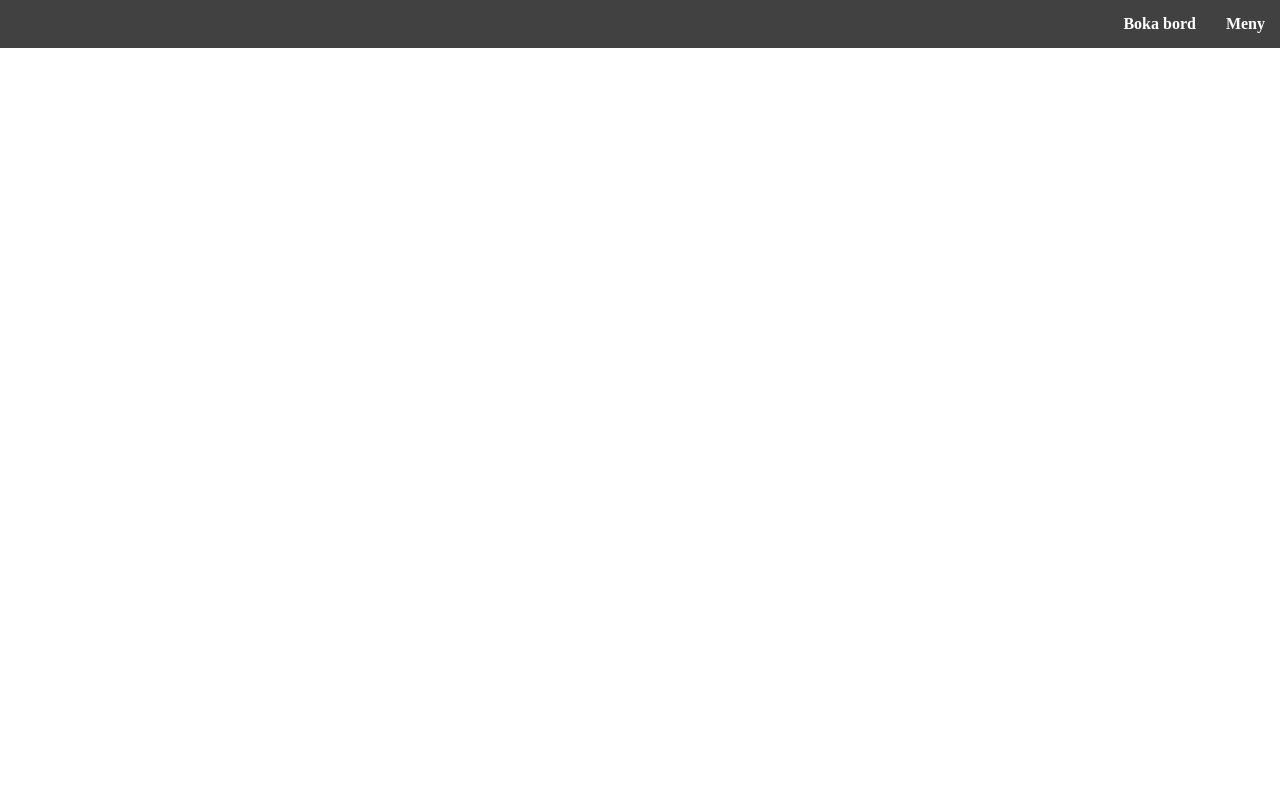
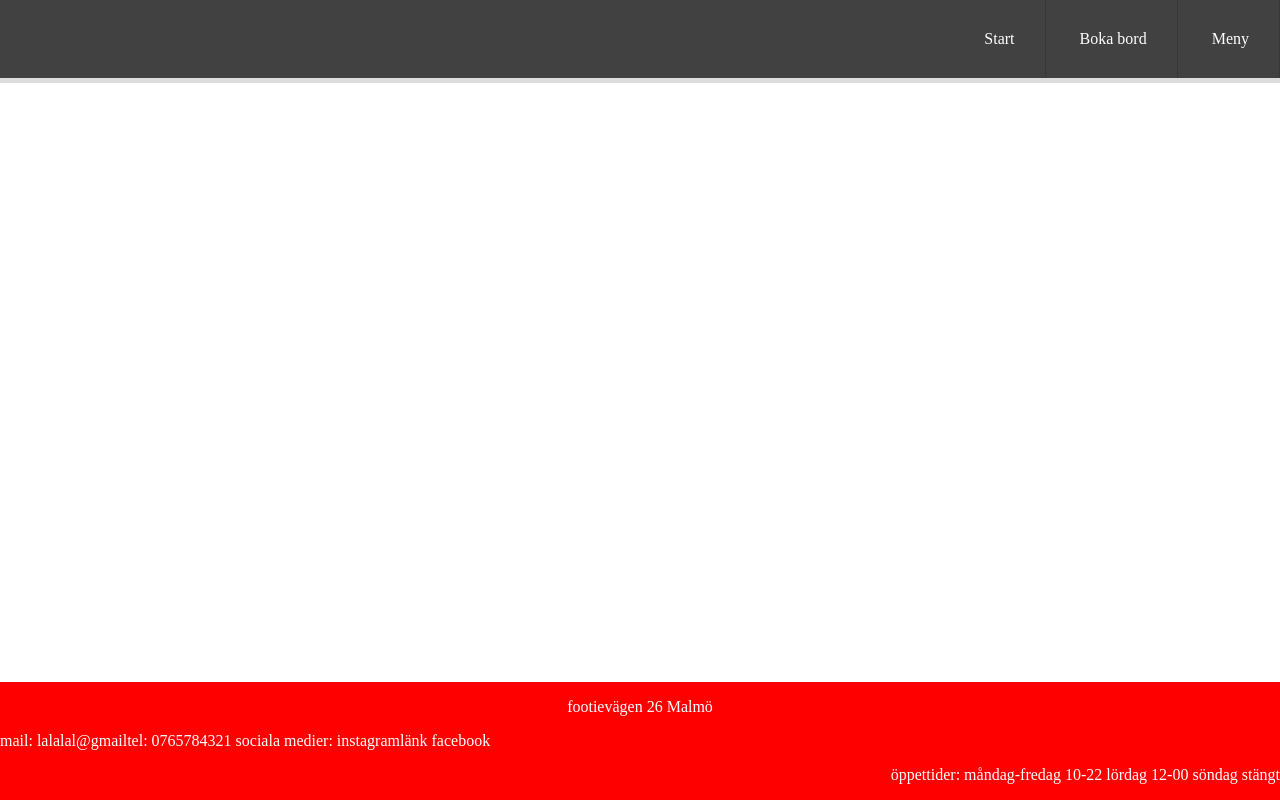
Before and after one commit to LauresAA/webb23-html-mp2-Laures-Alatabi, a plain HTML site: page index.html in a window 1280 px wide. Drawn offline with Linux system fonts and the light colour scheme.

Commit message:
footer and nav
Continued with navbar and added a footer

```diff
--- a/Restaurang.css
+++ b/Restaurang.css
@@ -2,33 +2,33 @@ body{
     margin:0;
 
 }
+nav{
+  text-align:right;
+}
+nav ul{
 
-.navbar {
-    width: 100%;
-    list-style: none;
-    text-align: center;
     background-color: rgb(65, 65, 65);
-    margin: 0;
-    padding: 0;
-    height:auto;
-  overflow: hidden;
+    margin:0;
+    padding:0;
+    list-style-type:none;
+
+    border-bottom: 5px solid #ddd;
 
   }
 
-  .navbar li {
+  nav li {
     display: inline-block;
-    font-style: none;
-    position: relative;
-    float: right;
   }
 
-  .navbar li a {
-    display: block;
-    font-weight: bold;
+  nav li a {
+    display:block;
+
+    font-size: 20 px;
     color: white;
     text-decoration: none;
+    padding: 30px 30px;
 
-    padding: 15px 15px;
+    border-right: 1px solid #383636;
 
 
   }
@@ -36,4 +36,31 @@ body{
   /*Makes navbar change color when hovering*/
   ul li:hover {
     background: rgb(143, 141, 141);
+
   }
+
+
+  .footer{
+  position:fixed;
+  left: 0;
+  bottom: 0;
+  width: 100%;
+
+justify-content: center;
+  background-color: red;
+  color: white;
+  }
+
+  #adress{
+  text-align: center;
+  justify-content: center;
+  }
+
+  #kontaktinfo{
+text-align: left;
+  }
+
+  #oppettider{
+text-align: right;
+
+  }
--- a/index.html
+++ b/index.html
@@ -10,13 +10,21 @@
     <title>Lokal Restaurang</title>
 </head>
 <body>
-    <div>
-    <ul class="navbar">
+    <nav>
+    <ul>
+        <li><a href="index.html">Start</a></li>
+        <li><a href="Boka.html">Boka bord</a></li>
         <li><a href="Meny.html">Meny</a></li>
-        <li><a href="Boka.html">Boka bord</a></li>
+
     </ul>
+</nav>
+
+
+<div class="footer">
+    <p id="adress">footievägen 26 Malmö</p>
+    <p id="kontaktinfo">mail: lalalal@gmailtel: 0765784321 sociala medier: instagramlänk facebook</p>
+    <p id="oppettider">öppettider: måndag-fredag 10-22 lördag 12-00 söndag stängt</p>
 </div>
-
 
 </body>
 </html>
```
Also changed, not shown: Boka.html (+6 -3 lines), Meny.html (+7 -3 lines).
